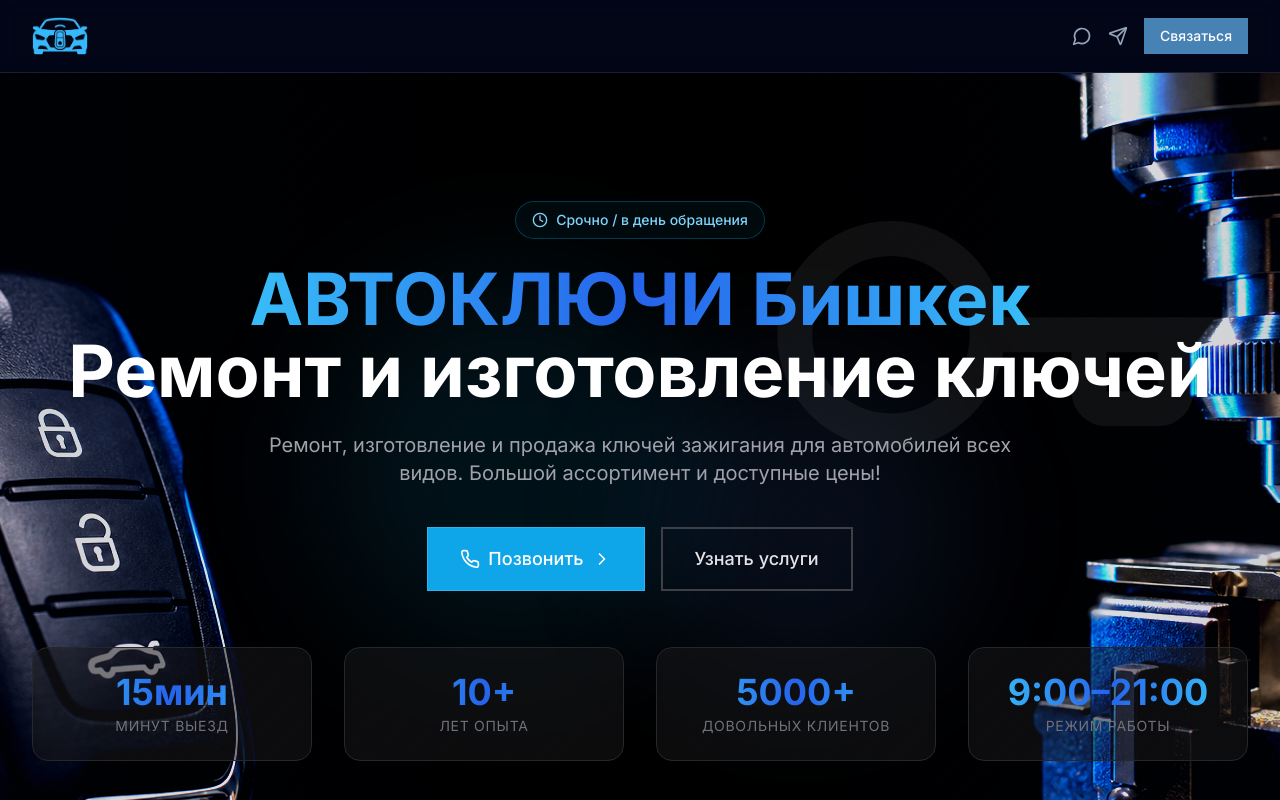
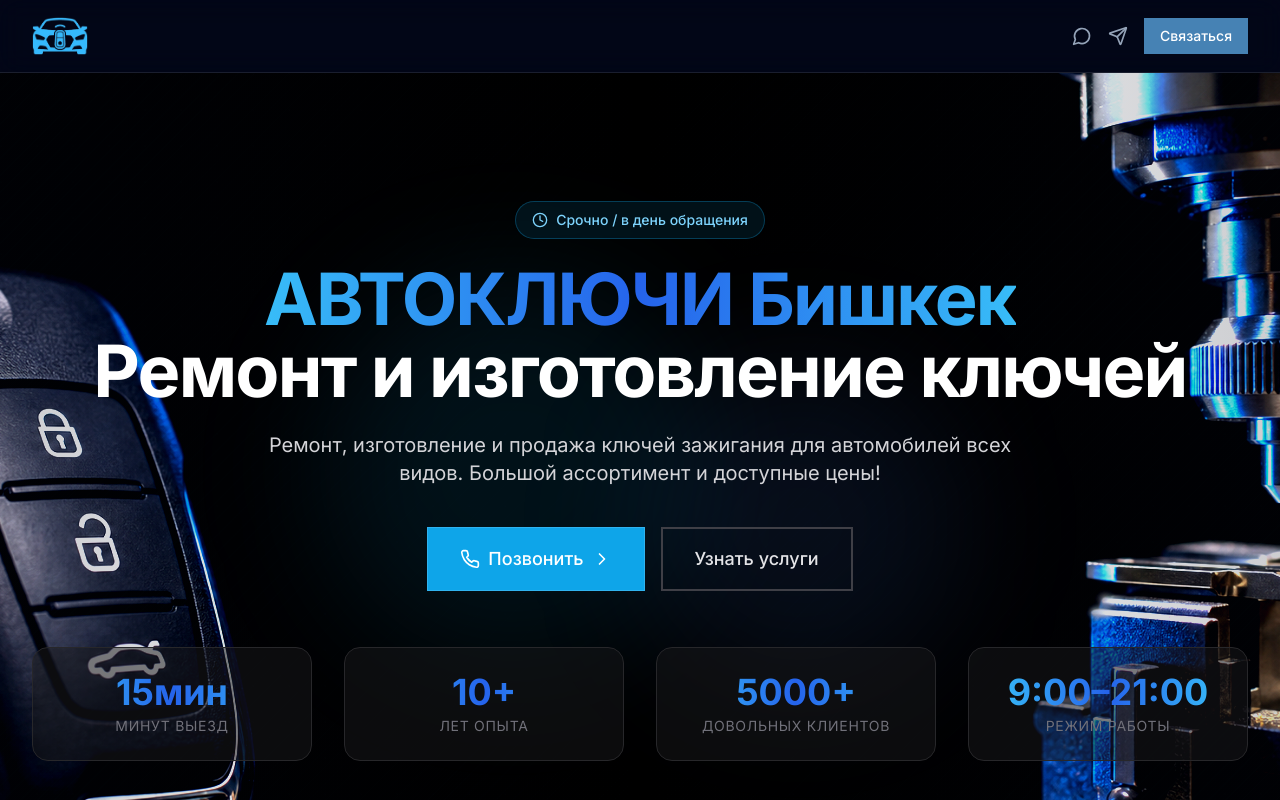
Before and after one commit to iman-almasbek-uulu/key-master, a Next.js app: page / in a window 1280 px wide. Shown: the top 800 px of the page. Built offline with nearby package versions, Linux system fonts and the light colour scheme.

Commit message:
feat: refine hero visual hierarchy

```diff
--- a/src/components/sections/Hero.tsx
+++ b/src/components/sections/Hero.tsx
@@ -1,4 +1,4 @@
-import { ChevronRight, Clock, Key, Phone } from 'lucide-react'
+import { ChevronRight, Clock, Phone } from 'lucide-react'
 
 import { Container } from '@/src/components/ui/container'
 import { CustomButton } from '@/src/components/ui/custom-button'
@@ -6,7 +6,7 @@ import { siteConfig } from '@/src/config/site'
 
 export function Hero() {
   return (
-    <section className="relative min-h-screen flex items-center justify-center overflow-hidden">
+    <section className="relative min-h-screen flex items-center justify-center overflow-hidden bg-[#020713]">
       {/* Background */}
       <picture className="absolute inset-0">
         <source
@@ -16,7 +16,7 @@ export function Hero() {
         <img
           src="images/hero-locksmith.png"
           alt=""
-          className="h-full w-full object-cover object-center brightness-150 contrast-125 max-sm:object-contain max-sm:object-top"
+          className="h-full w-full object-cover object-center brightness-150 contrast-125 max-sm:object-contain max-sm:object-top max-sm:opacity-75"
         />
       </picture>
       <div className="absolute inset-0 bg-gradient-to-r from-slate-950/20 via-transparent to-slate-950/20" />
@@ -27,31 +27,26 @@ export function Hero() {
       <div className="absolute top-1/4 left-1/4 w-96 h-96 bg-sky-500/10 rounded-full blur-3xl" />
       <div className="absolute bottom-1/4 right-1/4 w-80 h-80 bg-blue-500/10 rounded-full blur-3xl" />
 
-      {/* Key icon decoration */}
-      <div className="absolute top-16 right-6 sm:right-10 lg:right-20 opacity-[0.06]">
-        <Key className="w-[240px] h-[240px] sm:w-[320px] sm:h-[320px] lg:w-[420px] lg:h-[420px] rotate-45" />
-      </div>
-
-      <Container className="relative z-10 py-24 sm:py-28 lg:py-32">
+      <Container className="relative z-10 py-16 sm:py-28 lg:py-32">
         <div className="text-center">
-          <div className="inline-flex items-center gap-2 mb-6 px-4 py-2 rounded-full border border-sky-500/30 text-sky-300 bg-sky-500/5">
+          <div className="inline-flex items-center gap-2 mb-5 sm:mb-6 px-4 py-2 rounded-full border border-sky-500/30 text-sky-300 bg-sky-500/10 backdrop-blur-sm">
             <Clock className="w-4 h-4" />
             <span className="text-sm font-medium">
               Срочно / в день обращения
             </span>
           </div>
 
-          <h1 className="text-5xl sm:text-6xl lg:text-7xl font-bold mb-6 leading-tight">
+          <h1 className="text-4xl sm:text-6xl lg:text-7xl font-bold mb-4 sm:mb-6 leading-[1.08] sm:leading-tight tracking-tight">
             <span className="text-gradient">{siteConfig.name}</span>
             <br />
             <span className="text-white">Ремонт и изготовление ключей</span>
           </h1>
 
-          <p className="text-lg sm:text-xl text-zinc-400 max-w-3xl mx-auto mb-10 leading-relaxed">
+          <p className="text-base sm:text-xl text-zinc-300 max-w-3xl mx-auto mb-8 sm:mb-10 leading-relaxed max-sm:rounded-xl max-sm:bg-slate-950/75 max-sm:px-3 max-sm:py-2 max-sm:backdrop-blur-sm">
             {siteConfig.description}
           </p>
 
-          <div className="flex flex-col sm:flex-row gap-4 justify-center mb-14">
+          <div className="flex flex-col sm:flex-row gap-3 sm:gap-4 justify-center mb-10 sm:mb-14">
             <CustomButton
               size="lg"
               className="group bg-sky-500 hover:bg-sky-400 text-slate-950 focus:ring-sky-400 border border-sky-300/30"
```
